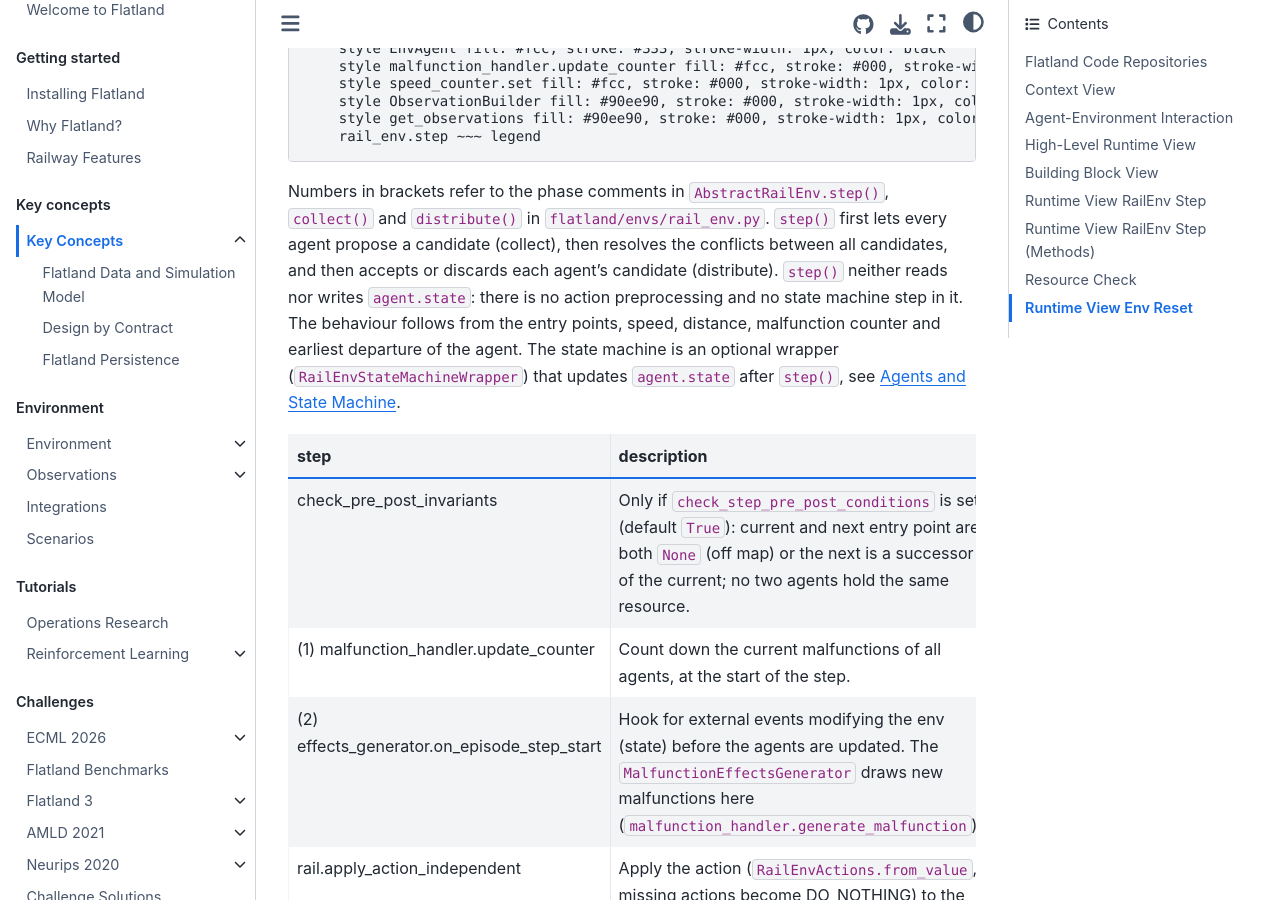
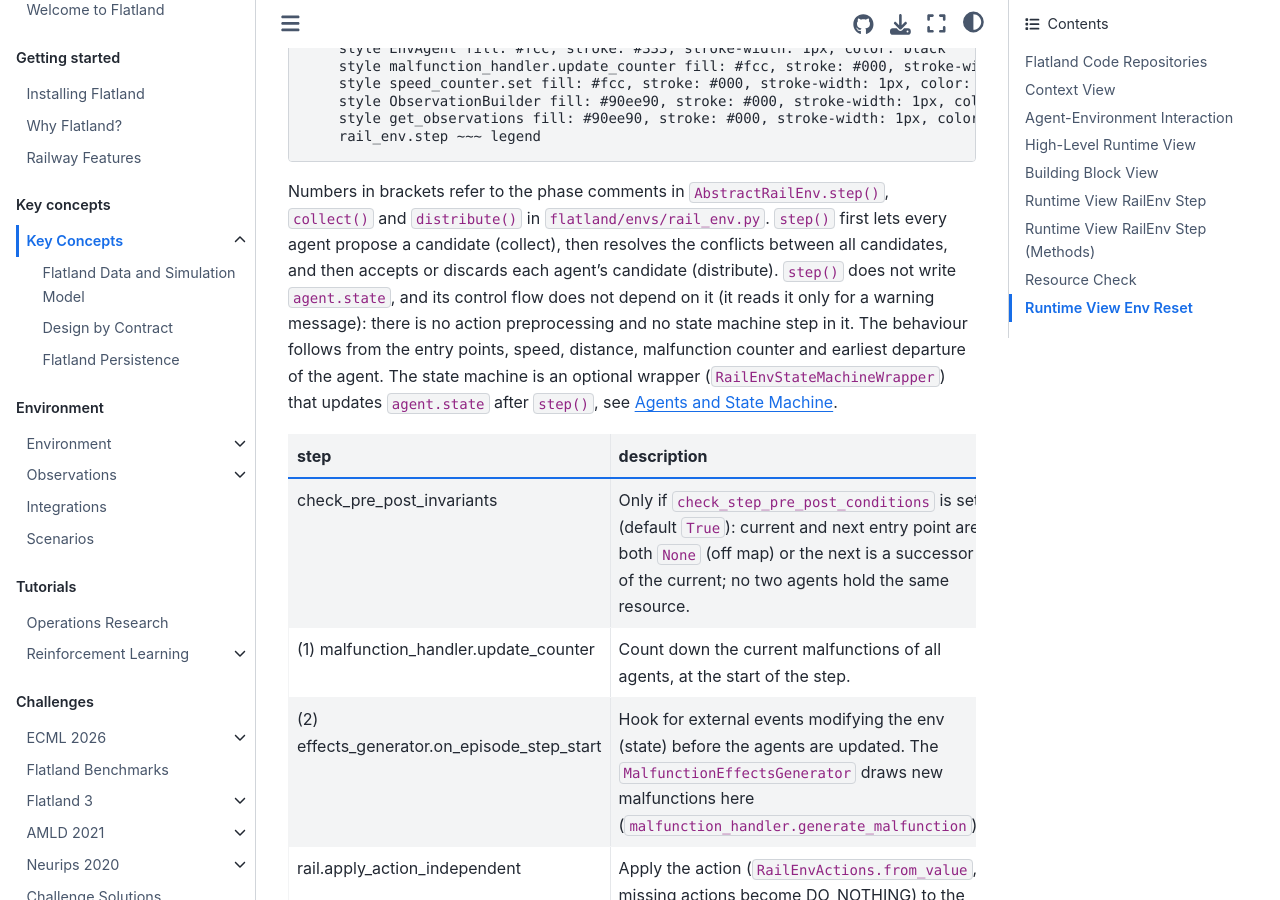
Before and after one commit to flatland-association/flatland-book, a Jupyter Book: the page built from key-concepts/key_concepts.md, in a window 1280 px wide and 900 px high, scrolled down 8983 px. Built offline with Jupyter Book 1.0.4 settings and Sphinx 7.4.7 and the Sphinx Book theme 1.1.4, drawn with Linux system fonts in a browser that asks for light colours; pages that are not in the unit, such as notebooks, are missing from menus.

Commit message:
docs(key-concepts): say that step()'s control flow does not depend on agent.state.
Co-Authored-By: Claude Opus 5.5 <noreply@anthropic.com>

```diff
--- a/key-concepts/key_concepts.md
+++ b/key-concepts/key_concepts.md
@@ -384,7 +384,8 @@ flowchart TD
 
 Numbers in brackets refer to the phase comments in `AbstractRailEnv.step()`, `collect()` and `distribute()` in `flatland/envs/rail_env.py`.
 `step()` first lets every agent propose a candidate (collect), then resolves the conflicts between all candidates, and then accepts or discards
-each agent's candidate (distribute). `step()` neither reads nor writes `agent.state`: there is no action preprocessing and no state machine step in it.
+each agent's candidate (distribute). `step()` does not write `agent.state`, and its control flow does not depend on it (it reads it only for a warning
+message): there is no action preprocessing and no state machine step in it.
 The behaviour follows from the entry points, speed, distance, malfunction counter and earliest departure of the agent. The state machine is an optional
 wrapper (`RailEnvStateMachineWrapper`) that updates `agent.state` after `step()`, see [Agents and State Machine](../environment/environment/agent).
 
```
Also changed, not shown: 1 other file.
